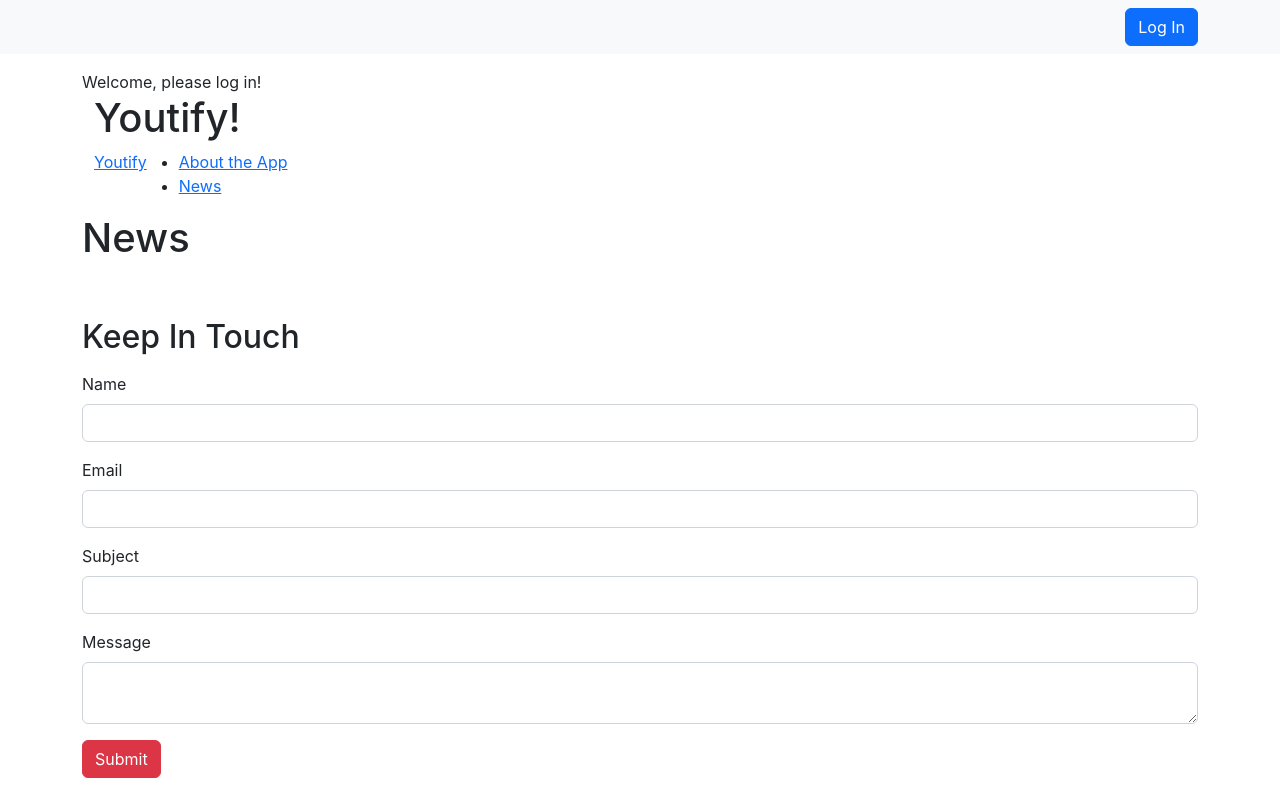
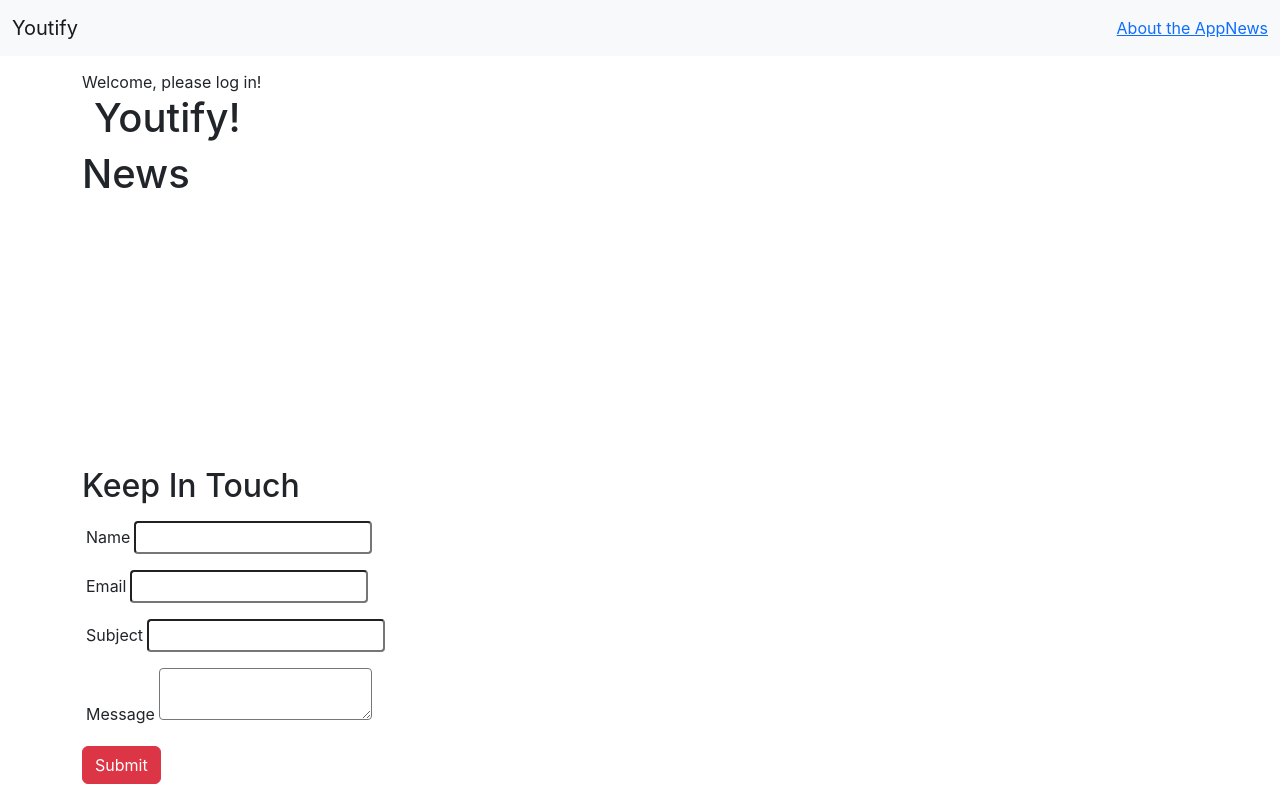
Before and after one commit to preciousworthy/youtify, a React (Create React App) app in the folder client/: page /news in a window 1280 px wide. Built offline with nearby package versions, Linux system fonts and the light colour scheme; no server answers.

Commit message:
updating contact form in footer

```diff
--- a/client/src/components/contactform.js
+++ b/client/src/components/contactform.js
@@ -40,43 +40,43 @@ export const ContactForm = (props) => {
 
 
   return (
-    <div className='container mt-5'>
+    <div className='container mt-5 '>
         <h2 className='mb-3'>Keep In Touch</h2>
         <form onSubmit={handleSubmit}>
-        <fieldset>
+        <fieldset className='form-group'>
             <div className='mb-3'>
-                <label className='form-label'>Name</label>
-                <input className='form-control'
+                <label className='form-label m-1'>Name</label>
+                <input className='form-control-sm'
                 type="text"
                 id="name"
                 value={message.name}
                 required />
             </div>
             <div className='mb-3'>
-                <label className='form-label'>Email</label>
-                <input className='form-control'
+                <label className='form-label m-1'>Email</label>
+                <input className='form-control-sm'
                 type="text"
                 id="email"
                 value={message.email}
                 required />
             </div>
             <div className='mb-3'>
-                <label className='form-label'>Subject</label>
-                <input className='form-control'
+                <label className='form-label m-1'>Subject</label>
+                <input className='form-control-sm'
                 type="text"
                 id="subject"
                 value={message.subject}
                 required />
             </div>
             <div className='mb-3'>
-                <label className='form-label'>Message</label>
-                <textarea className='form-control'
+                <label className='form-label m-1'>Message</label>
+                <textarea className='form-control-sm'
                 type="text"
                 id="message"
                 value={message.message}
                 required />
             </div>
-            <button className='btn btn-danger' type='submit'>Submit</button>
+            <button className='btn btn-danger mb-3' type='submit'>Submit</button>
         </fieldset>
         </form>
     </div>
--- a/client/src/components/footer.js
+++ b/client/src/components/footer.js
@@ -14,9 +14,11 @@ export const Footer = () => {
 
 
   return (
-    <div>
+    <footer className='container'>
+      <div className='fixed-bottom '>
         <ContactForm saveMessage={addMessage} />
-    </div>
+      </div>
+    </footer>
   )
   }
   export default Footer;
--- a/client/src/components/navbar.js
+++ b/client/src/components/navbar.js
@@ -5,12 +5,19 @@ const Navbar = () => {
     //const path = window.location.pathname
 
   return (
-    <nav className='nav'>
-        <Link to='/' className=''>Youtify</Link>
-        <ul>
-            <CustomLink to='/about'>About the App</CustomLink>
-            <CustomLink to='/news'>News</CustomLink>
-        </ul>
+    <nav className='navbar navbar-expand-lg navbar-light bg-light fixed-top'>
+    <div className='container-fluid'>
+        <Link to='/' className='navbar-brand'>Youtify</Link>
+        <button className="navbar-toggler" type="button" data-bs-toggle="collapse" data-bs-target="#navbarResponsive" aria-controls="navbarResponsive" aria-expanded="false" aria-label="Toggle navigation">
+        <span className="navbar-toggler-icon"></span>
+        </button>
+        <div className="collapse navbar-collapse" id="navbarResponsive">
+            <ul className="navbar-nav ms-auto">
+                <CustomLink className='nav-item' to='/about'>About the App</CustomLink>
+                <CustomLink className='nav-item' to='/news'> News</CustomLink>
+            </ul>
+        </div>
+    </div>
     </nav>
   )
 }
@@ -21,7 +28,7 @@ const CustomLink = ({to, children, ...props}) => {
     const isActive = useMatch({ path: resolvedPath.pathname, end: true })
 
     return (
-        <li className={isActive ? 'active': ""}>
+        <li className={isActive ? 'active': ''}>
             <Link to={to} {...props}>
                 {children}
             </Link>
```
